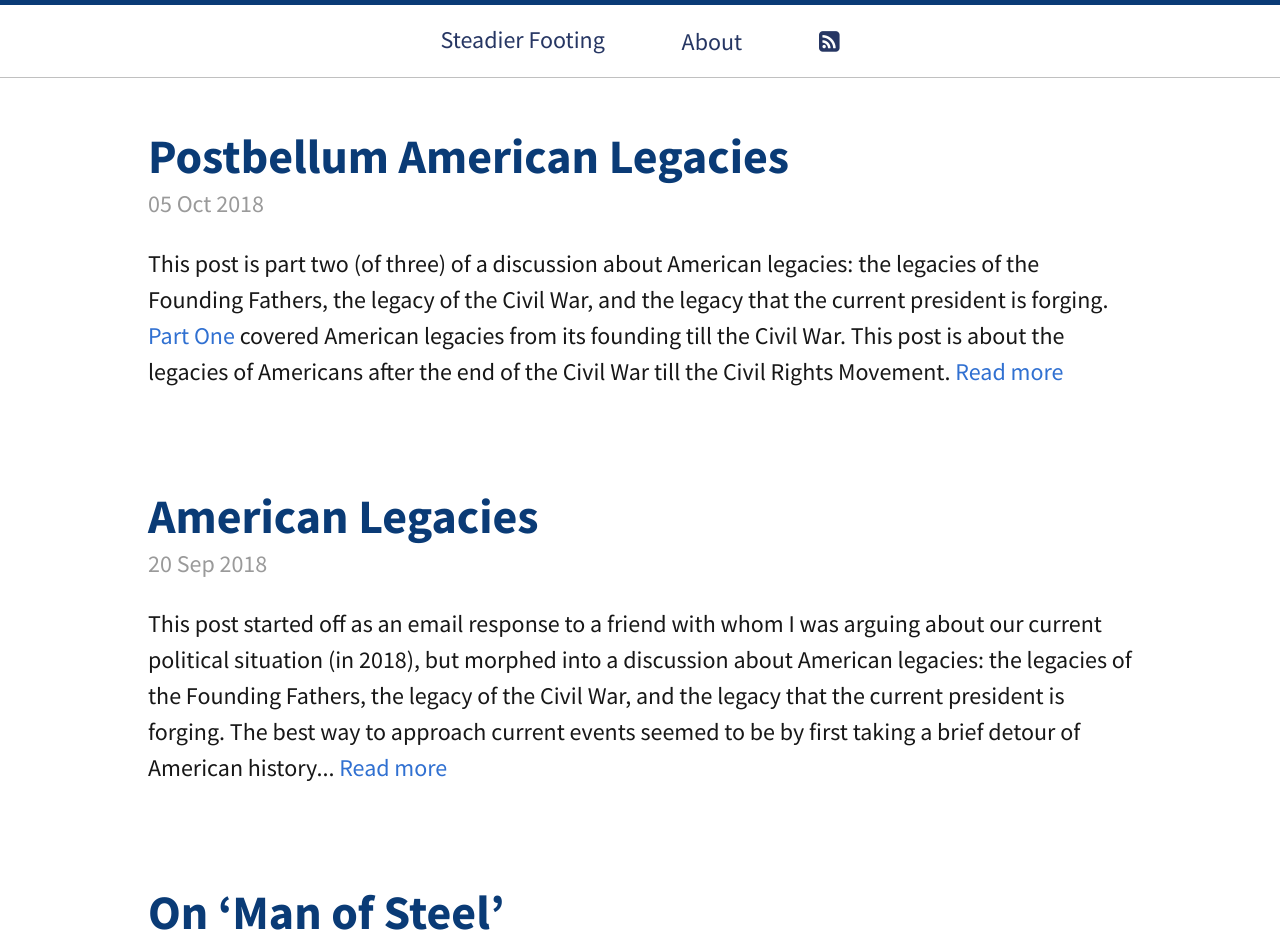
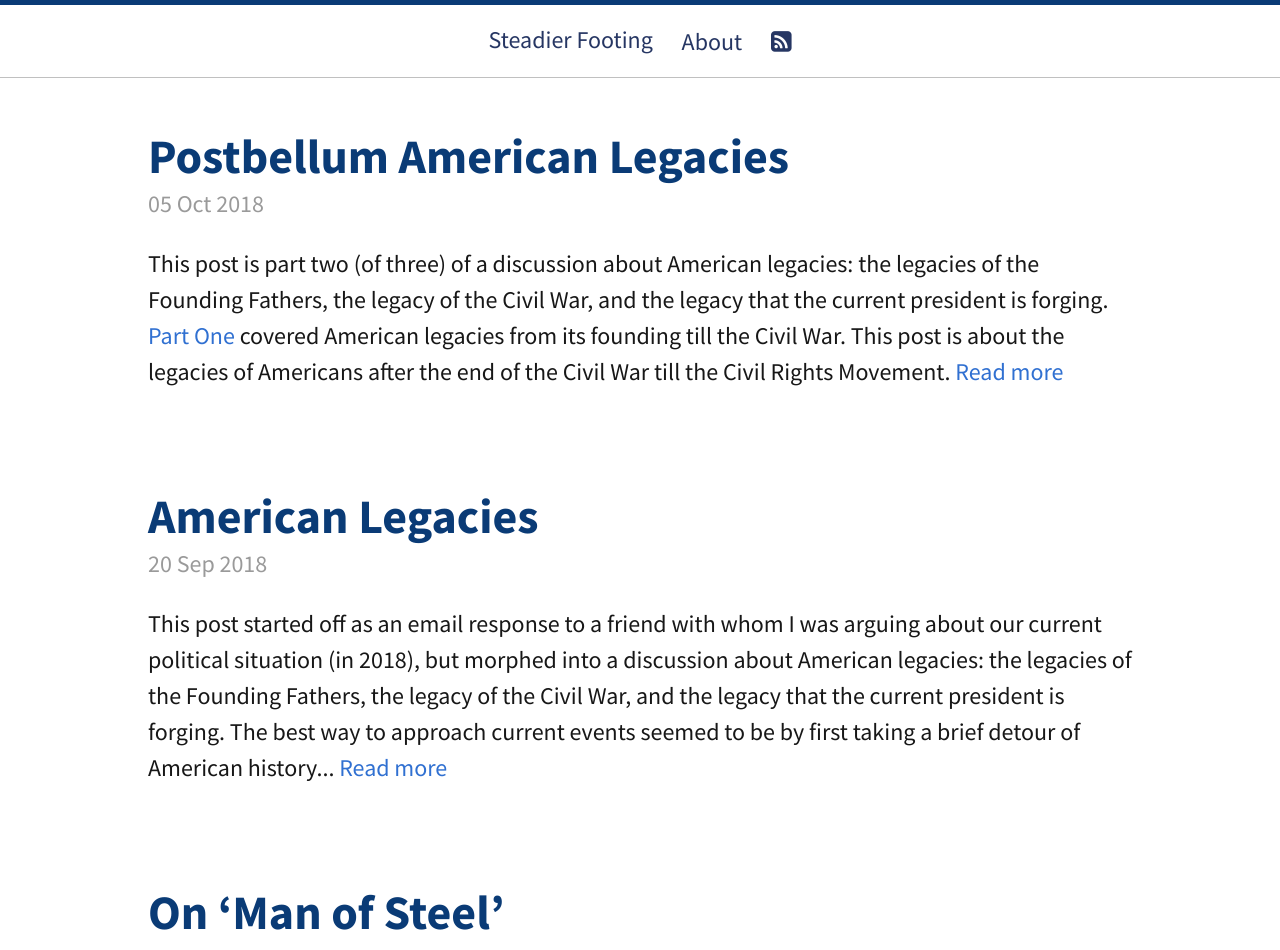
Before and after one commit to sarmadsiddiqui/steadierfooting, a Jekyll site: the page built from index.html, in a window 1280 px wide. Shown: the top 950 px of the page. Built offline with Jekyll 4.4.1, drawn with Linux system fonts in a browser that asks for light colours; the list of posts is cut into pages by our own code.

Commit message:
changing navbar

```diff
--- a/_sass/utilities/_variables.scss
+++ b/_sass/utilities/_variables.scss
@@ -25,7 +25,7 @@ $nav-bottom-border-width: 1px;
 
 $nav-link-color: #263663;
 $nav-link-padding-y: 0.7rem;
-$nav-link-padding-x: 1.5rem;
+$nav-link-padding-x: 0.5rem;
 $nav-link-underline-color: #2098d1;
 
 $nav-icon-color: #ffffff;
```
